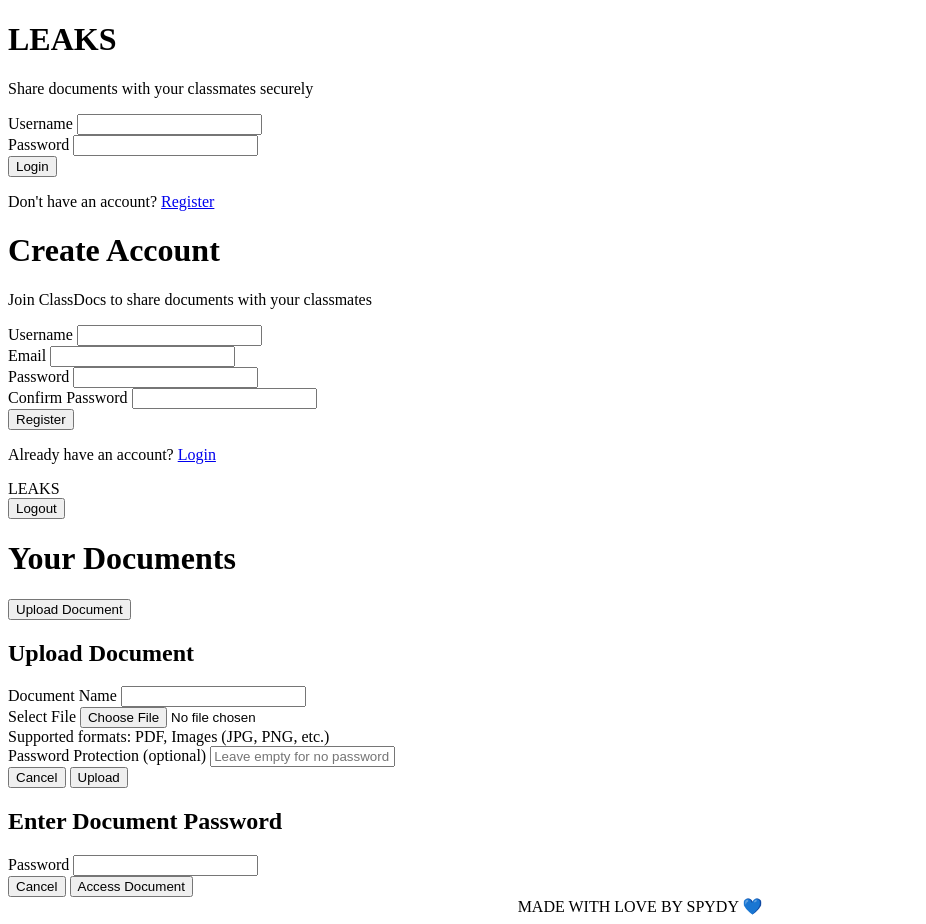
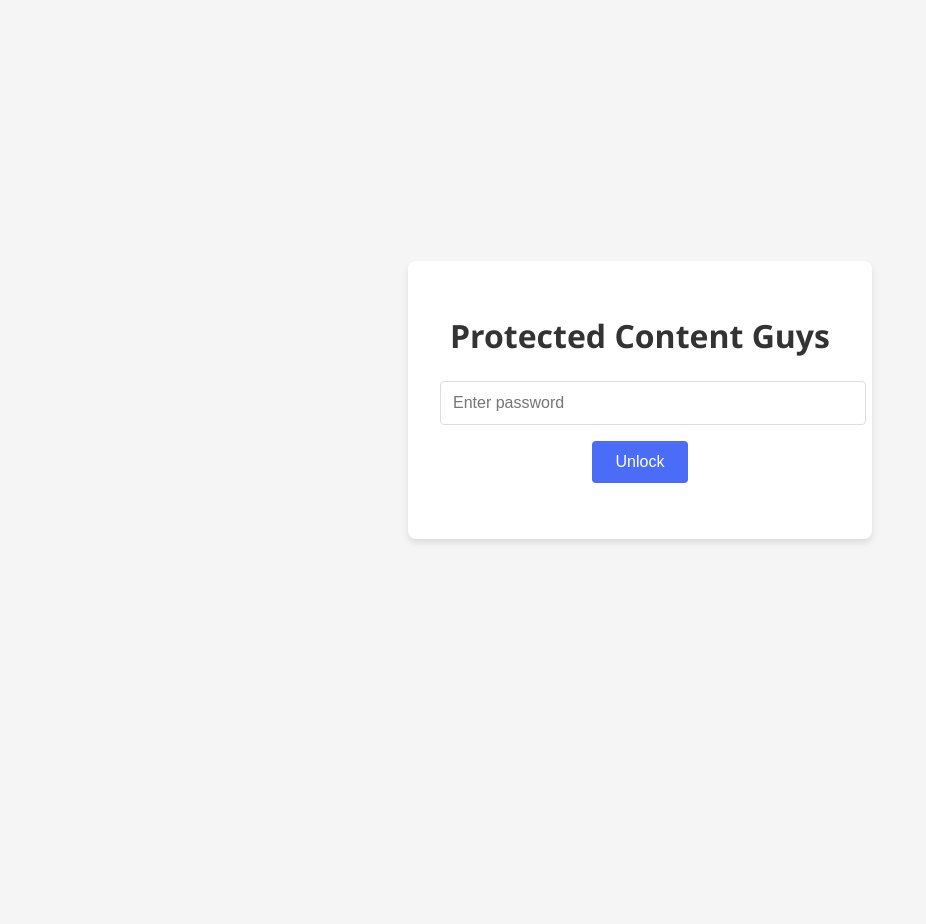
Before and after one commit to hararyan/leaks, a plain HTML site: page index.html in a window 1280 px wide. Shown: the whole page, without its empty margins (0-926 px from the left). After the commit the page ends 800 px from the top, so only its background shows below. Drawn offline with Linux system fonts and the light colour scheme; a script that the page names is missing.

Commit message:
Update index.html

```diff
--- a/index.html
+++ b/index.html
@@ -1,128 +1,146 @@
 <!DOCTYPE html>
 <html lang="en">
 <head>
-  <meta charset="UTF-8">
-  <meta name="viewport" content="width=device-width, initial-scale=1.0">
-  <title>ClassDocs - Document Sharing Platform</title>
-  <link rel="stylesheet" href="styles.css">
-  <script src="https://cdnjs.cloudflare.com/ajax/libs/pdf.js/3.4.120/pdf.min.js"></script>
-  <script>
-    // Set the PDF.js worker source
-    pdfjsLib.GlobalWorkerOptions.workerSrc = 'https://cdnjs.cloudflare.com/ajax/libs/pdf.js/3.4.120/pdf.worker.min.js';
-  </script>
+    <meta charset="UTF-8">
+    <meta name="viewport" content="width=device-width, initial-scale=1.0">
+    <title>Password Protected Link</title>
+    <style>
+        body {
+            font-family: 'Segoe UI', Tahoma, Geneva, Verdana, sans-serif;
+            background-color: #f5f5f5;
+            display: flex;
+            justify-content: center;
+            align-items: center;
+            height: 100vh;
+            margin: 0;
+        }
+
+        .container {
+            background-color: white;
+            padding: 2rem;
+            border-radius: 8px;
+            box-shadow: 0 4px 6px rgba(0, 0, 0, 0.1);
+            width: 100%;
+            max-width: 400px;
+            text-align: center;
+        }
+
+        h1 {
+            color: #333;
+            margin-bottom: 1.5rem;
+        }
+
+        .password-form {
+            margin-bottom: 1.5rem;
+        }
+
+        input {
+            padding: 0.75rem;
+            border: 1px solid #ddd;
+            border-radius: 4px;
+            width: 100%;
+            margin-bottom: 1rem;
+            font-size: 1rem;
+        }
+
+        button {
+            background-color: #4a6cf7;
+            color: white;
+            border: none;
+            padding: 0.75rem 1.5rem;
+            border-radius: 4px;
+            cursor: pointer;
+            font-size: 1rem;
+            transition: background-color 0.3s;
+        }
+
+        button:hover {
+            background-color: #3a5ce5;
+        }
+
+        .hidden-content {
+            display: none;
+            padding: 1rem;
+            background-color: #f0f9ff;
+            border-radius: 4px;
+            border-left: 4px solid #4a6cf7;
+        }
+
+        .hidden-content a {
+            color: #4a6cf7;
+            text-decoration: none;
+            font-weight: bold;
+        }
+
+        .hidden-content a:hover {
+            text-decoration: underline;
+        }
+
+        .error-message {
+            color: #e53e3e;
+            margin-top: 0.5rem;
+            display: none;
+        }
+    </style>
 </head>
 <body>
-  <div class="container" id="login-container">
-    <div class="form-container">
-      <h1>LEAKS</h1>
-      <p>Share documents with your classmates securely</p>
-      <form id="login-form">
-        <div class="input-group">
-          <label for="username">Username</label>
-          <input type="text" id="username" required>
+    <div class="container">
+        <h1>Protected Content Guys</h1>
+
+        <div class="password-form">
+            <input type="password" id="password-input" placeholder="Enter password">
+            <button id="submit-btn">Unlock</button>
+            <p id="error-message" class="error-message">Incorrect password. Please try again.</p>
         </div>
-        <div class="input-group">
-          <label for="password">Password</label>
-          <input type="password" id="password" required>
+
+        <div id="hidden-content" class="hidden-content">
+            <p>Success! Here's your link:</p>
+            <a href="https://colab.research.google.com/drive/17HR-GgZg2_NZemcI3ZAHfv9CeJRQmQi0?usp=sharing" target="_blank">Click here to access the content</a>
         </div>
-        <button type="submit" class="btn-primary">Login</button>
-      </form>
-      <p class="form-footer">Don't have an account? <a href="#" id="register-link">Register</a></p>
     </div>
-  </div>
 
-  <div class="container hidden" id="register-container">
-    <div class="form-container">
-      <h1>Create Account</h1>
-      <p>Join ClassDocs to share documents with your classmates</p>
-      <form id="register-form">
-        <div class="input-group">
-          <label for="reg-username">Username</label>
-          <input type="text" id="reg-username" required>
-        </div>
-        <div class="input-group">
-          <label for="reg-email">Email</label>
-          <input type="email" id="reg-email" required>
-        </div>
-        <div class="input-group">
-          <label for="reg-password">Password</label>
-          <input type="password" id="reg-password" required>
-        </div>
-        <div class="input-group">
-          <label for="reg-confirm-password">Confirm Password</label>
-          <input type="password" id="reg-confirm-password" required>
-        </div>
-        <button type="submit" class="btn-primary">Register</button>
-      </form>
-      <p class="form-footer">Already have an account? <a href="#" id="login-link">Login</a></p>
-    </div>
-  </div>
+    <script>
+        // Set the password here
+        const correctPassword = "ada@123";
 
-  <div class="dashboard hidden" id="dashboard">
-    <header>
-      <div class="logo">LEAKS</div>
-      <div class="user-info">
-        <span id="user-display"></span>
-        <button id="logout-btn" class="btn-secondary">Logout</button>
-      </div>
-    </header>
+        const passwordInput = document.getElementById('password-input');
+        const submitBtn = document.getElementById('submit-btn');
+        const hiddenContent = document.getElementById('hidden-content');
+        const errorMessage = document.getElementById('error-message');
 
-    <main>
-      <div class="dashboard-header">
-        <h1>Your Documents</h1>
-        <button id="upload-btn" class="btn-primary">Upload Document</button>
-      </div>
+        // Check password when button is clicked
+        submitBtn.addEventListener('click', checkPassword);
 
-      <div class="documents-container" id="documents-list">
-        <!-- Documents will be added here dynamically -->
-      </div>
+        // Also check password when Enter key is pressed
+        passwordInput.addEventListener('keypress', function(e) {
+            if (e.key === 'Enter') {
+                checkPassword();
+            }
+        });
 
-      <div class="upload-modal hidden" id="upload-modal">
-        <div class="modal-content">
-          <h2>Upload Document</h2>
-          <form id="upload-form">
-            <div class="input-group">
-              <label for="document-name">Document Name</label>
-              <input type="text" id="document-name" required>
-            </div>
-            <div class="input-group">
-              <label for="document-file">Select File</label>
-              <input type="file" id="document-file" accept=".pdf,image/*" required>
-              <div class="file-types">Supported formats: PDF, Images (JPG, PNG, etc.)</div>
-            </div>
-            <div class="input-group">
-              <label for="document-password">Password Protection (optional)</label>
-              <input type="password" id="document-password" placeholder="Leave empty for no password">
-            </div>
-            <div class="modal-actions">
-              <button type="button" id="cancel-upload" class="btn-secondary">Cancel</button>
-              <button type="submit" class="btn-primary">Upload</button>
-            </div>
-          </form>
-        </div>
-      </div>
+        function checkPassword() {
+            const enteredPassword = passwordInput.value;
 
-      <div class="password-modal hidden" id="password-modal">
-        <div class="modal-content">
-          <h2>Enter Document Password</h2>
-          <form id="password-form">
-            <div class="input-group">
-              <label for="doc-password">Password</label>
-              <input type="password" id="doc-password" required>
-            </div>
-            <div class="modal-actions">
-              <button type="button" id="cancel-password" class="btn-secondary">Cancel</button>
-              <button type="submit" class="btn-primary">Access Document</button>
-            </div>
-          </form>
-        </div>
-      </div>
-    </main>
-  </div>
-  <footer style="text-align: center;">
-    MADE WITH LOVE BY SPYDY 💙
-  </footer>
+            if (enteredPassword === correctPassword) {
+                // Show the hidden content
+                hiddenContent.style.display = 'block';
 
-  <script src="script.js"></script>
+                // Hide the password form
+                document.querySelector('.password-form').style.display = 'none';
+
+                // Hide any error message
+                errorMessage.style.display = 'none';
+            } else {
+                // Show error message
+                errorMessage.style.display = 'block';
+
+                // Clear the password field
+                passwordInput.value = '';
+
+                // Focus on the password field
+                passwordInput.focus();
+            }
+        }
+    </script>
 </body>
 </html>
```
